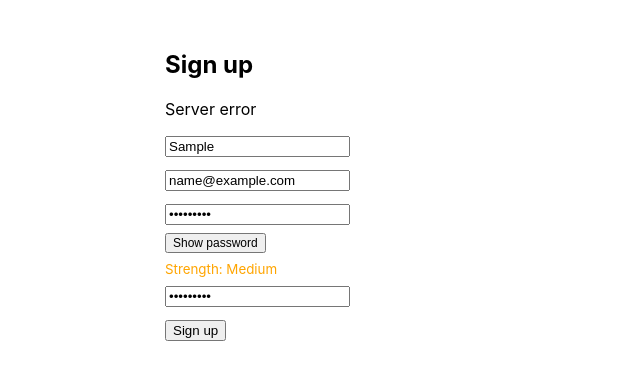
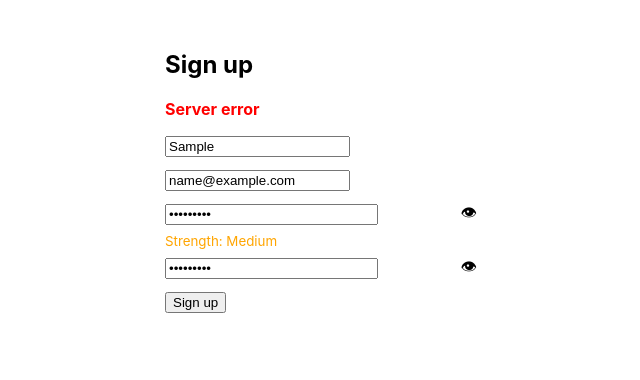
Before and after one commit to xuantrungtrinh/IELTS-app, a React (Create React App) app in the folder frontend/: page /signup in a window 1280 px wide. Both pictures are taken after typing "Sample", "name@example.com", "Sample123", "Sample123" into the empty fields and a click on the button "Sign up". Shown: the top 380 px of the page, without its empty margins (315-955 px from the left). Built offline with nearby package versions, Linux system fonts and the light colour scheme; no server answers.

Commit message:
update auth

```diff
--- a/frontend/src/pages/Login.js
+++ b/frontend/src/pages/Login.js
@@ -4,6 +4,7 @@ import { useNavigate } from "react-router-dom";
 function Login() {
   const [email, setEmail] = useState("");
   const [password, setPassword] = useState("");
+  const [showPassword, setShowPassword] = useState(false);
   const [error, setError] = useState("");
   const [success, setSuccess] = useState("");
 
@@ -47,8 +48,8 @@ function Login() {
     <div style={{ maxWidth: "300px", margin: "50px auto" }}>
       <h2>Log in</h2>
 
-      {error && <p style={{ color: "red" }}>{error}</p>}
-      {success && <p style={{ color: "green" }}>{success}</p>}
+      {error && <p style={{ color: "red", fontWeight: "bold" }}>{error}</p>}
+      {success && <p style={{ color: "green", fontWeight: "bold" }}>{success}</p>}
 
       <form onSubmit={handleLogin}>
         <div style={{ marginBottom: "12px" }}>
@@ -61,19 +62,32 @@ function Login() {
           />
         </div>
 
-        <div style={{ marginBottom: "12px" }}>
+        <div style={{ position: "relative", marginBottom: "12px" }}>
           <input
-            type="password"
+            type={showPassword ? "text" : "password"}
             placeholder="Password"
             value={password}
             onChange={(e) => setPassword(e.target.value)}
             required
+            style={{ paddingRight: "30px" }} // 🔹 ADDED
           />
+
+          <span
+            onClick={() => setShowPassword(!showPassword)}
+            style={{
+              position: "absolute",
+              right: "8px",
+              top: "50%",
+              transform: "translateY(-50%)",
+              cursor: "pointer"
+            }}
+          >
+            {showPassword ? "🙈" : "👁"}
+          </span>
         </div>
 
         <button type="submit">Log in</button>
       </form>
-
     </div>
   );
 }
--- a/frontend/src/pages/Signup.js
+++ b/frontend/src/pages/Signup.js
@@ -7,6 +7,7 @@ function Signup() {
   const [password, setPassword] = useState("");
   const [confirmPassword, setConfirmPassword] = useState("");
   const [showPassword, setShowPassword] = useState(false);
+  const [showConfirmPassword, setShowConfirmPassword] = useState(false);
   const [passwordTouched, setPasswordTouched] = useState(false);
   const [message, setMessage] = useState("");
 
@@ -65,7 +66,11 @@ function Signup() {
     <div style={{ maxWidth: "320px", margin: "50px auto" }}>
       <h2>Sign up</h2>
 
-      {message && <p>{message}</p>}
+      {message && (
+        <p style={{ color: "red", fontWeight: "bold" }}>
+          {message}
+        </p>
+      )}
 
       <form onSubmit={handleSignup}>
         <div style={{ marginBottom: "12px" }}>
@@ -87,7 +92,7 @@ function Signup() {
           />
         </div>
 
-        <div style={{ marginBottom: "6px" }}>
+        <div style={{ position: "relative", marginBottom: "8px" }}>
           <input
             type={showPassword ? "text" : "password"}
             placeholder="Password"
@@ -96,17 +101,20 @@ function Signup() {
             onFocus={() => setPasswordTouched(true)}
             minLength={6}
             required
+            style={{ paddingRight: "30px" }}
           />
-        </div>
-
-        <div style={{ marginBottom: "8px" }}>
-          <button
-            type="button"
+          <span
             onClick={() => setShowPassword(!showPassword)}
-            style={{ fontSize: "12px" }}
+            style={{
+              position: "absolute",
+              right: "8px",
+              top: "50%",
+              transform: "translateY(-50%)",
+              cursor: "pointer"
+            }}
           >
-            {showPassword ? "Hide password" : "Show password"}
-          </button>
+            {showPassword ? "🙈" : "👁"}
+          </span>
         </div>
 
         {/* Show rule if < 6 characters */}
@@ -132,15 +140,31 @@ function Signup() {
           </small>
         )}
 
-        {/* Confirm Password */}
-        <div style={{ marginBottom: "12px" }}>
+        <div style={{ position: "relative", marginBottom: "12px" }}>
           <input
-            type="password"
+            type={showConfirmPassword ? "text" : "password"}
             placeholder="Confirm Password"
             value={confirmPassword}
             onChange={(e) => setConfirmPassword(e.target.value)}
             required
+            style={{ paddingRight: "30px" }} // 🔹 ADDED
           />
+
+          {/* 🔹 ADDED */}
+          <span
+            onClick={() =>
+              setShowConfirmPassword(!showConfirmPassword)
+            }
+            style={{
+              position: "absolute",
+              right: "8px",
+              top: "50%",
+              transform: "translateY(-50%)",
+              cursor: "pointer"
+            }}
+          >
+            {showConfirmPassword ? "🙈" : "👁"}
+          </span>
         </div>
 
         {confirmPassword && password !== confirmPassword && (
```
